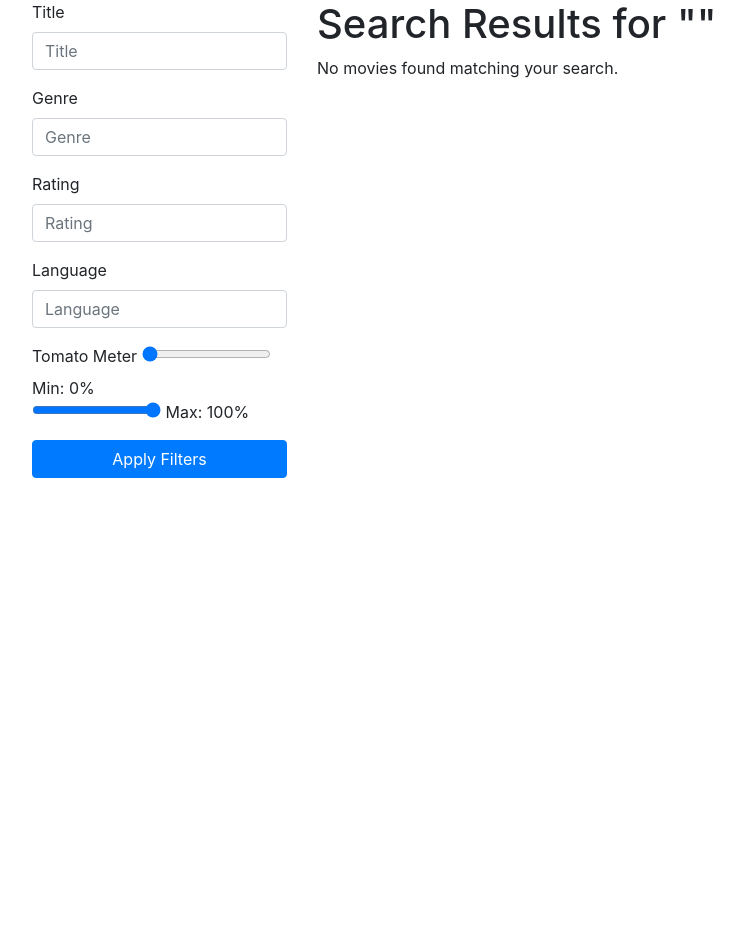
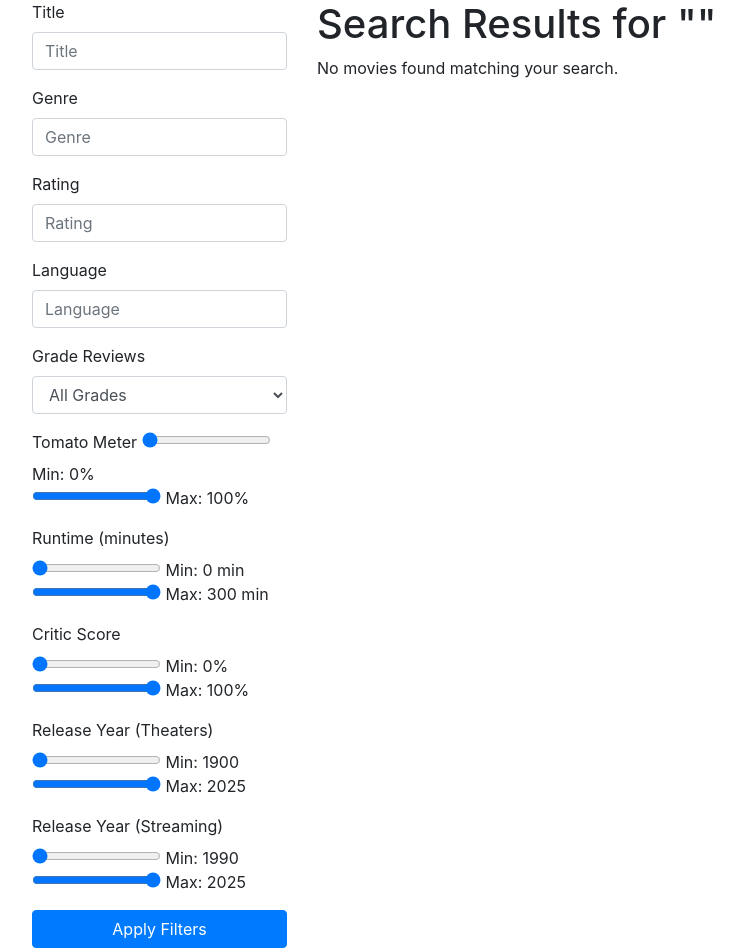
Before and after one commit to Lauritz-Uni/dis-projekt, a Flask app: template website/templates/search_results.html in a window 1280 px wide. Shown: the part 56-1004 px from the top of the page, without its empty margins (53-797 px from the left). Before the commit the page ends 534 px from the top, so only its background shows below. Run offline with Flask 3, Linux system fonts and the light colour scheme; the template is opened without the code that fills it, so the values that code supplies are empty; some libraries are stand-ins or nearby versions.

Commit message:
Updated filters

```diff
--- a/website/templates/search_results.html
+++ b/website/templates/search_results.html
@@ -28,12 +28,77 @@
       </div>
 
       <div class="form-group">
+        <label for="grade">Grade Reviews</label>
+        <select class="form-control" name="grade">
+          <option value="" {% if grade == '' %}selected{% endif %}>All Grades</option>
+          <option value="A+" {% if grade == 'A+' %}selected{% endif %}>A+</option>
+          <option value="A" {% if grade == 'A' %}selected{% endif %}>A</option>
+          <option value="A-" {% if grade == 'A-' %}selected{% endif %}>A-</option>
+          <option value="B+" {% if grade == 'B+' %}selected{% endif %}>B+</option>
+          <option value="B" {% if grade == 'B' %}selected{% endif %}>B</option>
+          <option value="B-" {% if grade == 'B-' %}selected{% endif %}>B-</option>
+          <option value="C+" {% if grade == 'C+' %}selected{% endif %}>C+</option>
+          <option value="C" {% if grade == 'C' %}selected{% endif %}>C</option>
+          <option value="C-" {% if grade == 'C-' %}selected{% endif %}>C-</option>
+          <option value="D" {% if grade == 'D' %}selected{% endif %}>D</option>
+          <option value="F" {% if grade == 'F' %}selected{% endif %}>F</option>
+          <option value="F---" {% if grade == 'F---' %}selected{% endif %}>F---</option>
+          <option value="ZERO STARS" {% if grade == 'ZERO STARS' %}selected{% endif %}>ZERO STARS</option>
+          <option value="ONE STAR" {% if grade == 'ONE STAR' %}selected{% endif %}>ONE STAR</option>
+          <option value="TWO STARS" {% if grade == 'TWO STARS' %}selected{% endif %}>TWO STARS</option>
+          <option value="THREE STARS" {% if grade == 'THREE STARS' %}selected{% endif %}>THREE STARS</option>
+          <option value="FOUR STARS" {% if grade == 'FOUR STARS' %}selected{% endif %}>FOUR STARS</option>
+          <option value="FIVE STARS" {% if grade == 'FIVE STARS' %}selected{% endif %}>FIVE STARS</option>
+        </select>
+      </div>
+
+      <div class="form-group">
         <label>Tomato Meter</label>
         <input type="range" name="min_score" min="0" max="100" value="{{ min_score or 0 }}" oninput="document.getElementById('minOut').textContent = this.value">
         Min: <span id="minOut">{{ min_score or 0 }}</span>%
         <br>
         <input type="range" name="max_score" min="0" max="100" value="{{ max_score or 100 }}" oninput="document.getElementById('maxOut').textContent = this.value">
         Max: <span id="maxOut">{{ max_score or 100 }}</span>%
+      </div>
+
+      <div class="form-group">
+        <label>Runtime (minutes)</label>
+        <input type="range" name="min_runtime" min="0" max="360" value="{{ min_runtime or 0 }}" oninput="document.getElementById('minRuntimeOut').textContent = this.value">
+        Min: <span id="minRuntimeOut">{{ min_runtime or 0 }}</span> min
+        <br>
+        <input type="range" name="max_runtime" min="0" max="360" value="{{ max_runtime or 360 }}" oninput="document.getElementById('maxRuntimeOut').textContent = this.value">
+        Max: <span id="maxRuntimeOut">{{ max_runtime or 300 }}</span> min
+      </div>
+
+      <div class="form-group">
+        <label for="min_critic">Critic Score</label> <br>
+        <input type="range" name="min_critic" min="0" max="100" value="{{ min_critic or 0 }}"
+              oninput="document.getElementById('minCriticOut').textContent = this.value">
+        Min: <span id="minCriticOut">{{ min_critic or 0 }}</span>%
+
+        <br>
+
+        <input type="range" name="max_critic" min="0" max="100" value="{{ max_critic or 100 }}"
+              oninput="document.getElementById('maxCriticOut').textContent = this.value">
+        Max: <span id="maxCriticOut">{{ max_critic or 100 }}</span>%
+      </div>
+
+      <div class="form-group">
+        <label>Release Year (Theaters)</label>
+        <input type="range" name="min_year_theaters" min="1900" max="2025" value="{{ min_year_theaters or 1900 }}" oninput="document.getElementById('minYearTheatersOut').textContent = this.value">
+        Min: <span id="minYearTheatersOut">{{ min_year_theaters or 1900 }}</span>
+        <br>
+        <input type="range" name="max_year_theaters" min="1900" max="2025" value="{{ max_year_theaters or 2025 }}" oninput="document.getElementById('maxYearTheatersOut').textContent = this.value">
+        Max: <span id="maxYearTheatersOut">{{ max_year_theaters or 2025 }}</span>
+      </div>
+
+      <div class="form-group">
+        <label>Release Year (Streaming)</label>
+        <input type="range" name="min_year_streaming" min="1990" max="2025" value="{{ min_year_streaming or 1990 }}" oninput="document.getElementById('minYearStreamingOut').textContent = this.value">
+        Min: <span id="minYearStreamingOut">{{ min_year_streaming or 1990 }}</span>
+        <br>
+        <input type="range" name="max_year_streaming" min="1990" max="2025" value="{{ max_year_streaming or 2025 }}" oninput="document.getElementById('maxYearStreamingOut').textContent = this.value">
+        Max: <span id="maxYearStreamingOut">{{ max_year_streaming or 2025 }}</span>
       </div>
 
       <button type="submit" class="btn btn-primary btn-block">Apply Filters</button>
@@ -56,6 +121,7 @@
               Rotten Tomatoes: {{ movie.tomato_meter if movie.tomato_meter is not none else 'N/A' }}%<br>
               Audience Score: {{ movie.audience_score if movie.audience_score is not none else 'N/A' }}%<br>
               Genre: {{ movie.genre or 'N/A' }}
+              Critic Score: {{ movie.avg_critic_score|round(1) if movie.avg_critic_score else 'N/A' }}%<br>
             </p>
           </div>
         </div>
```
Also changed, not shown: website/views.py (+85 -13 lines).
